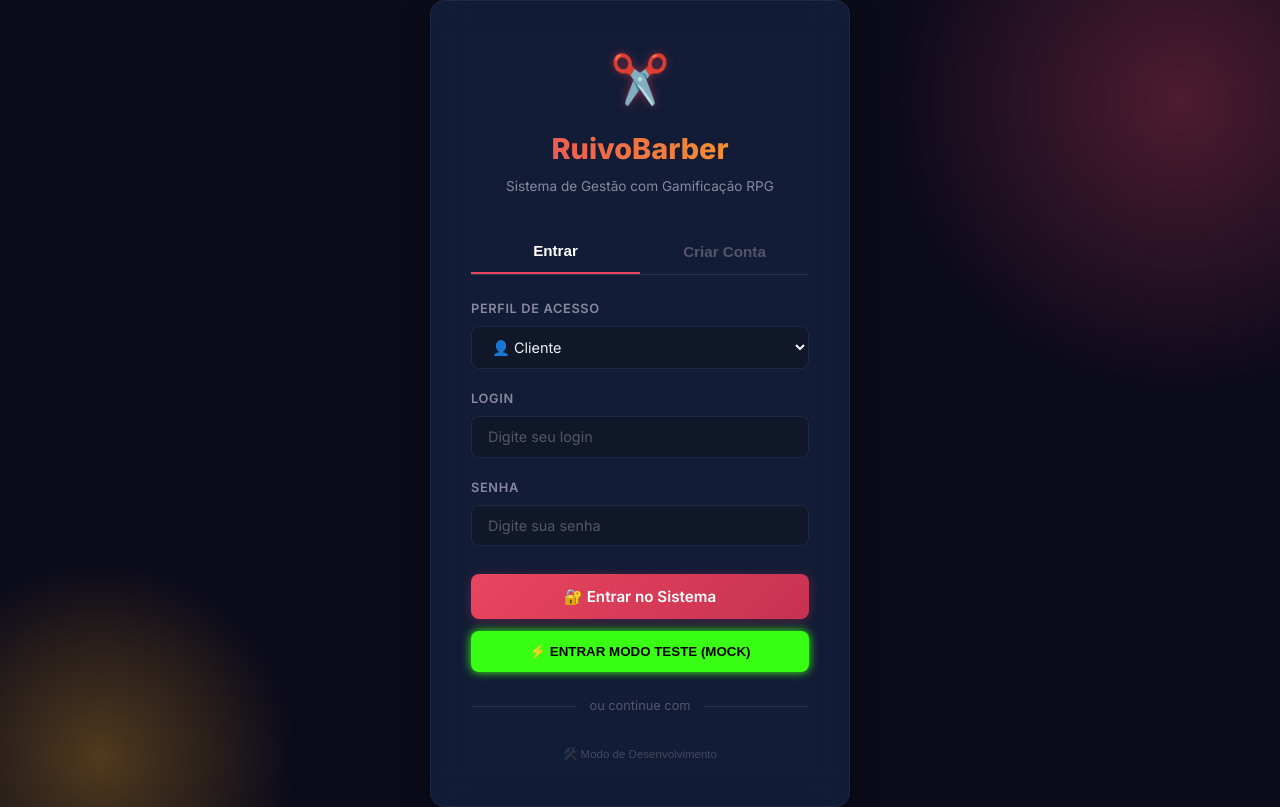
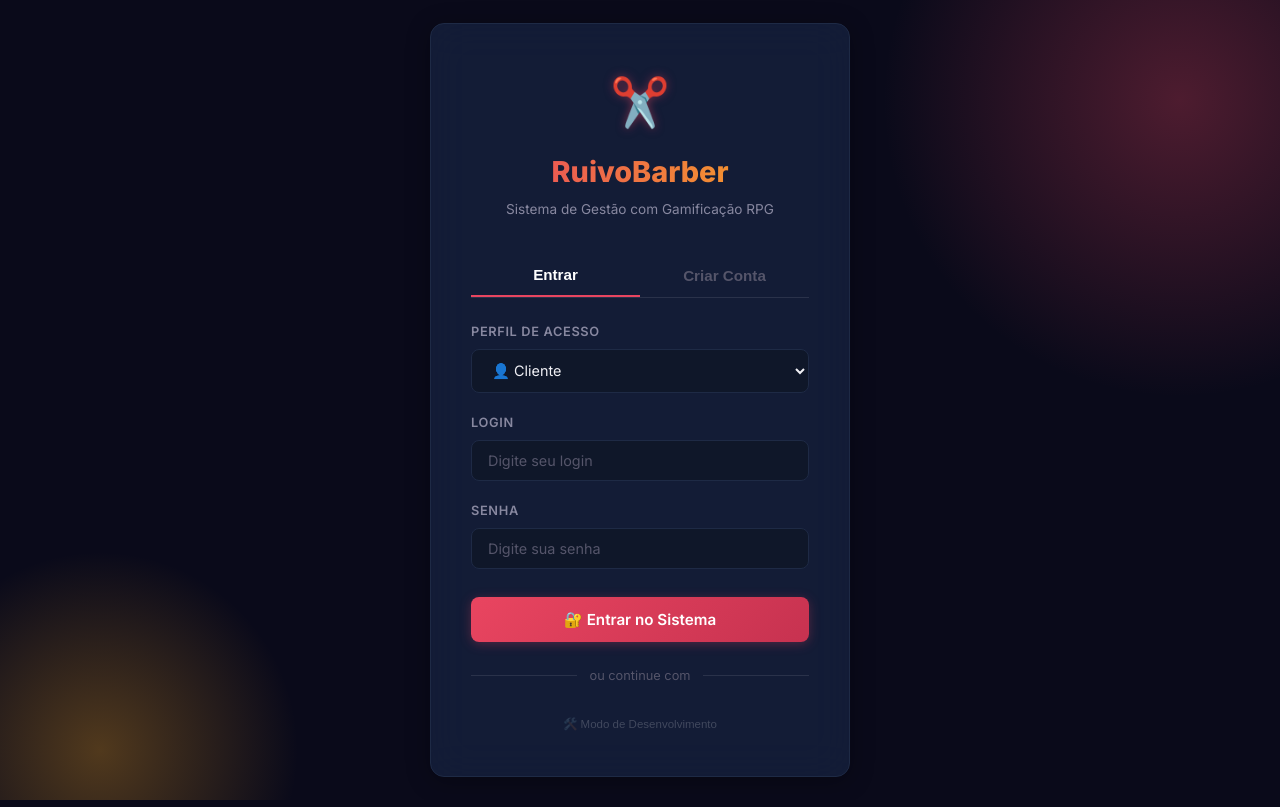
Before and after one commit to yuremarketing/RuivoBarber, a React (Vite) app in the folder frontend/: page /login in a window 1280 px wide. Built offline with nearby package versions, Linux system fonts and the light colour scheme; no server answers.

Commit message:
feat(auth): restrict test button to secret query params (dev, test, japa, admin)

```diff
--- a/frontend/src/pages/LoginPage.jsx
+++ b/frontend/src/pages/LoginPage.jsx
@@ -6,6 +6,7 @@ export default function LoginPage() {
   const navigate = useNavigate()
   const [isRegistering, setIsRegistering] = useState(false)
   const [devMode, setDevMode] = useState(false)
+  const [showTestButton, setShowTestButton] = useState(false)
 
   // Login fields
   const [login, setLogin] = useState('')
@@ -25,6 +26,18 @@ export default function LoginPage() {
   useEffect(() => {
     cargoRef.current = cargo
   }, [cargo])
+
+  useEffect(() => {
+    const params = new URLSearchParams(window.location.search)
+    if (
+      params.get('dev') === 'true' ||
+      params.get('test') === 'true' ||
+      params.get('japa') === 'true' ||
+      params.get('admin') === 'true'
+    ) {
+      setShowTestButton(true)
+    }
+  }, [])
 
   // Efeito para configurar o Google Sign-In
   useEffect(() => {
@@ -278,6 +291,7 @@ export default function LoginPage() {
             <button type="submit" className="btn btn-primary" style={{ width: '100%', padding: '0.8rem' }} disabled={loading}>
               {loading ? '⏳ Entrando...' : '🔐 Entrar no Sistema'}
             </button>
+            {showTestButton && (
               <button
                 type="button"
                 onClick={handleTestLogin}
@@ -299,6 +313,7 @@ export default function LoginPage() {
               >
                 ⚡ ENTRAR MODO TESTE (MOCK)
               </button>
+            )}
           </form>
         ) : (
           /* Formulário de Cadastro */
```
Lines whose indentation alone changed are shown as unchanged.
